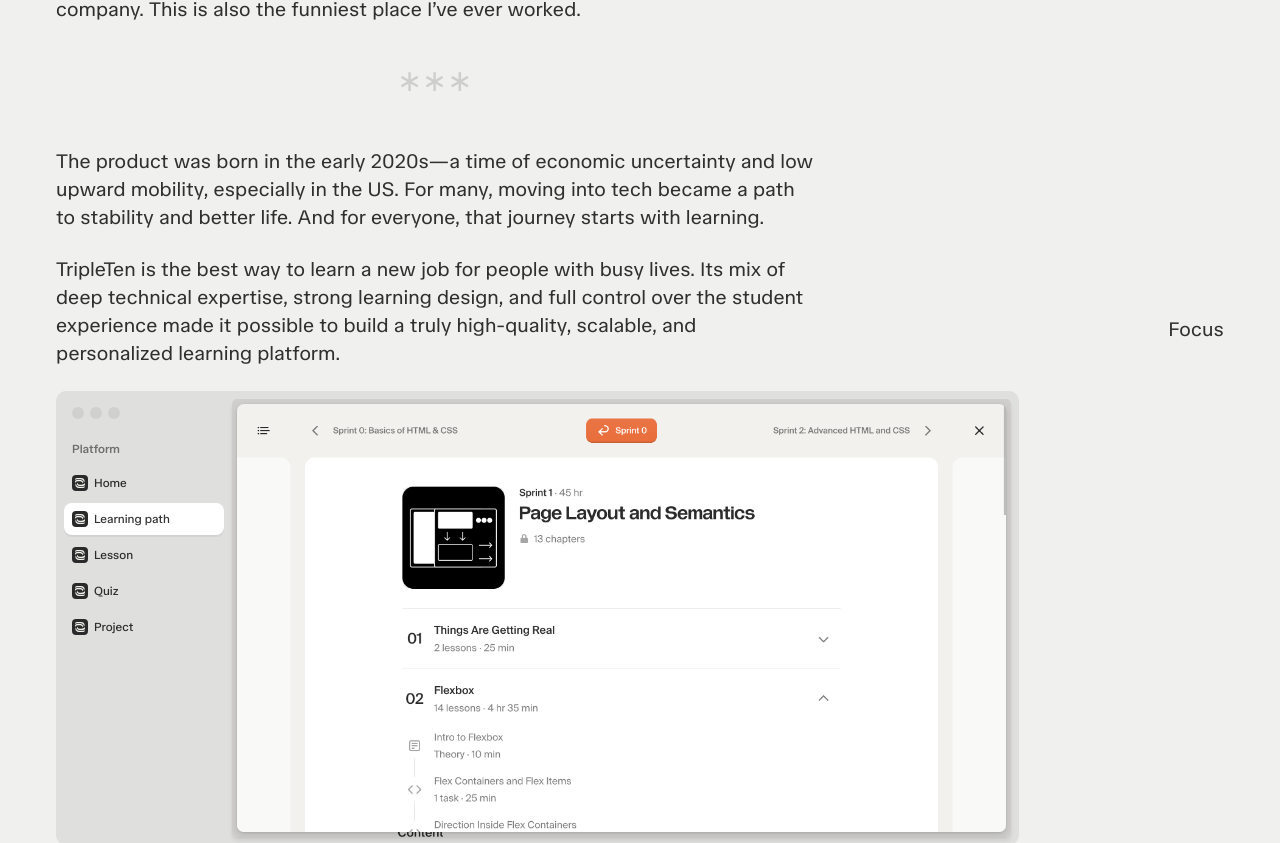
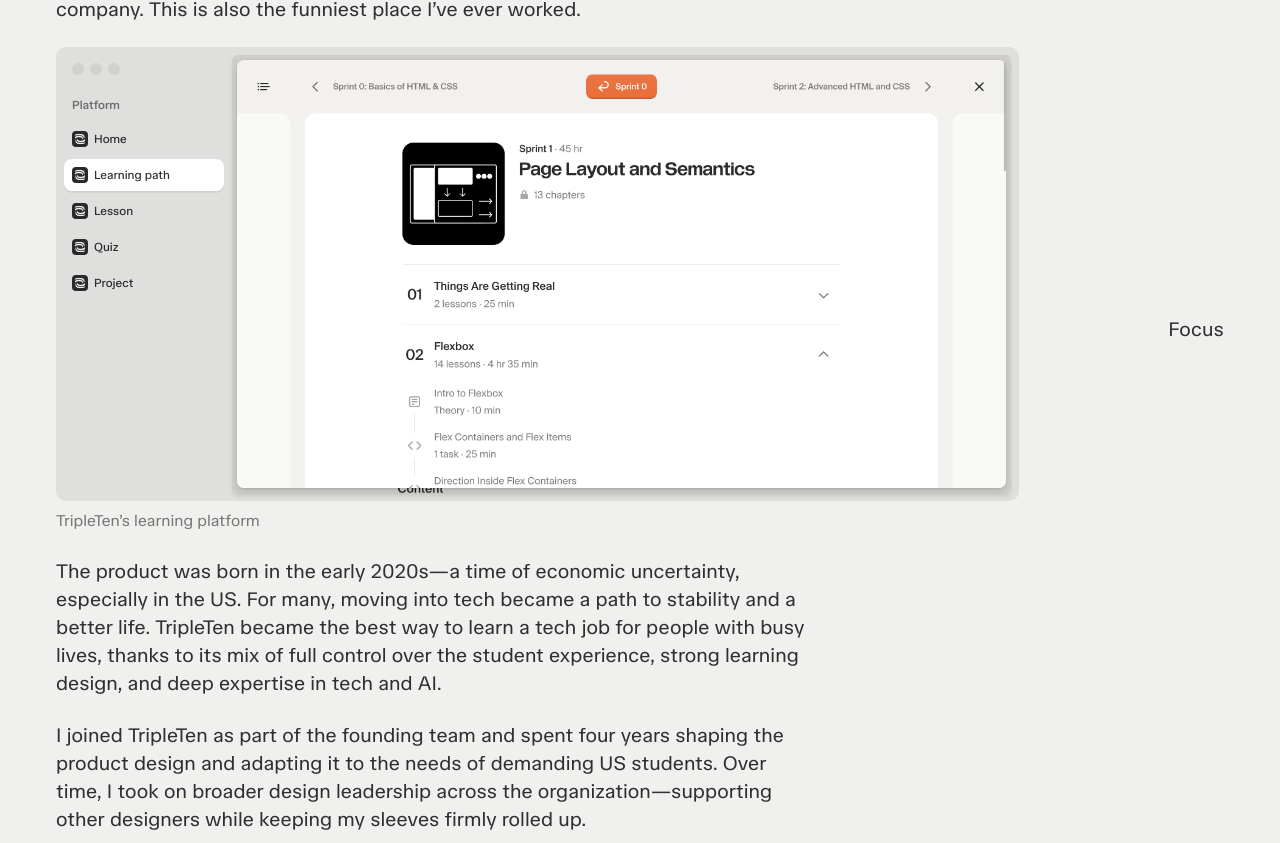
Before and after one commit to tonyfresher/tonyfresher-com, a Next.js app: page /work/tripleten in a window 1280 px wide. Shown: the part 411-1254 px from the top of the page. Built offline with nearby package versions, Linux system fonts and the light colour scheme.

Commit message:
Update text

```diff
--- a/src/app/work/tripleten/page.mdx
+++ b/src/app/work/tripleten/page.mdx
@@ -26,12 +26,6 @@
 
 TripleTen is an AI-powered personalized learning service that takes you from gaining skills to employment. Named by [Fortune](https://fortune.com/education/articles/best-software-engineering-bootcamps/) as the best overall tech bootcamp in the US, it has over 20k monthly active learners across the US and Latin America. TripleTen is a part of Nebius, a $20B NASDAQ-listed AI cloud company. This is also the funniest place I’ve ever worked.
 
----
-
-The product was born in the early 2020s—a time of economic uncertainty and low upward mobility, especially in the US. For many, moving into tech became a path to stability and better life. And for everyone, that journey starts with learning.
-
-TripleTen is the best way to learn a new job for people with busy lives. Its mix of deep technical expertise, strong learning design, and full control over the student experience made it possible to build a truly high-quality, scalable, and personalized learning platform.
-
 <div className="wide-block">
     <BrowserContainerGallery
         title="Platform"
@@ -45,6 +39,8 @@
     />
 </div>
 <span className="caption">TripleTen’s learning platform</span>
+
+The product was born in the early 2020s—a time of economic uncertainty, especially in the US. For many, moving into tech became a path to stability and a better life. TripleTen became the best way to learn a tech job for people with busy lives, thanks to its mix of full control over the student experience, strong learning design, and deep expertise in tech and AI.
 
 I joined TripleTen as part of the founding team and spent four years shaping the product design and adapting it to the needs of demanding US students. Over time, I took on broader design leadership across the organization—supporting other designers while keeping my sleeves firmly rolled up.
 
```
